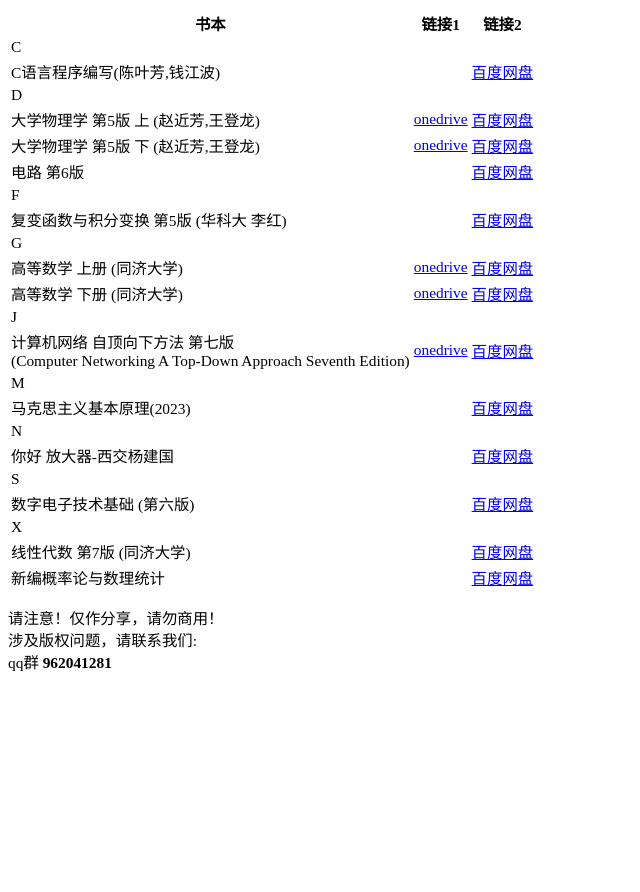
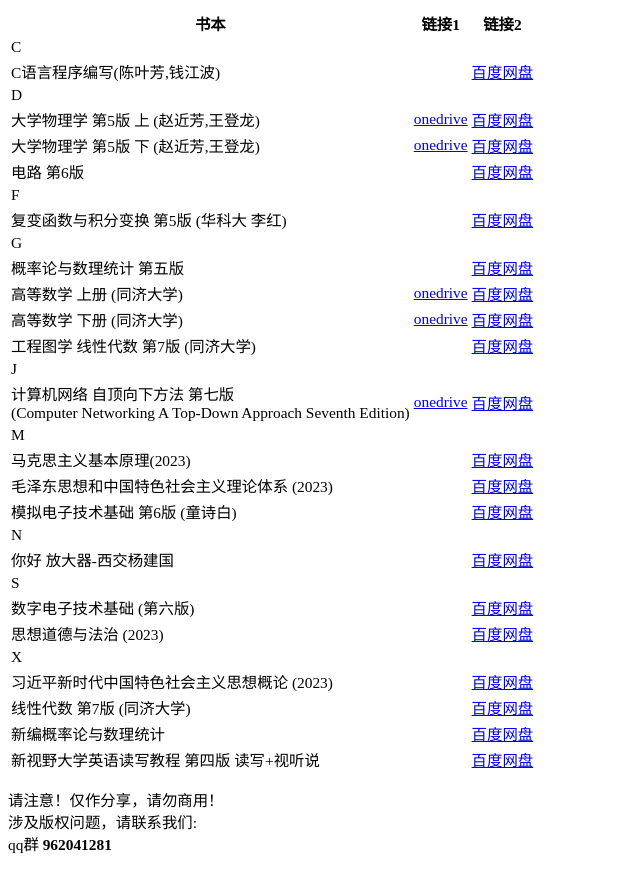
Before and after one commit to NBUComputerRepairClub/nbu-icicles, an MkDocs documentation site: the page built from docs/书籍资料/index.md, in a window 1280 px wide and 900 px high, scrolled down 17209 px. Shown: the top 892 px of the window, without its empty margins (0-640 px from the left). Built offline with MkDocs 1.6.1 and Material for MkDocs 9.7.7, drawn with Linux system fonts in a browser that asks for light colours; comment, search, counter and statistics services are not loaded.

Commit message:
docs: 增加部分电子书

```diff
--- a/docs/书籍资料/index.md
+++ b/docs/书籍资料/index.md
@@ -12,19 +12,26 @@
 |F|||
 |复变函数与积分变换 第5版 (华科大 李红) ||[百度网盘](https://pan.baidu.com/s/18tfbTcHH83AC6nYRHlM-Fw?pwd=icic)|
 |G|||
+|概率论与数理统计 第五版 ||[百度网盘](https://pan.baidu.com/s/14q9nTnl-U8ozsuZr8NYSAQ?pwd=icic)|
 |高等数学 上册 (同济大学) |[onedrive](https://1drv.ms/b/s!AvQDpbwiblcejB61snmiNDFBCGPk?e=PAxu5G)|[百度网盘](https://pan.baidu.com/s/1oNMo1z8JQrZJVQ1P-oIrzg?pwd=icic)|
 |高等数学 下册 (同济大学) |[onedrive](https://1drv.ms/b/s!AvQDpbwiblcejBxbAjlItFlCyZMJ?e=e6zomZ)|[百度网盘](https://pan.baidu.com/s/1IkOejNyVxsFkh9wb9IsS-A?pwd=icic)|
+|工程图学 线性代数 第7版 (同济大学) ||[百度网盘](https://pan.baidu.com/s/1KUUbsZslW3lCnipumoXswg?pwd=icic)|
 |J|||
 |计算机网络 自顶向下方法 第七版 <br> (Computer Networking A Top-Down Approach Seventh Edition)|[onedrive](https://1drv.ms/b/s!AvQDpbwiblcejFjxWt7-aCIL4GyT?e=voA9dr)|[百度网盘](https://pan.baidu.com/s/1jpd5mEKpxQKVdGEJ0GwUqg?pwd=icic)|
 |M|||
 |马克思主义基本原理(2023) ||[百度网盘](https://pan.baidu.com/s/1ruRxaTonIobjsjVf1d1ZiA?pwd=icic)|
+|毛泽东思想和中国特色社会主义理论体系 (2023) ||[百度网盘](https://pan.baidu.com/s/1ULcyJw7a5tpRyJsW9yJT4A?pwd=icic)|
+|模拟电子技术基础 第6版 (童诗白) ||[百度网盘](https://pan.baidu.com/s/19ORJ3ly1fbJLa9OkW5qfJQ?pwd=icic)|
 |N|||
 |你好 放大器-西交杨建国 ||[百度网盘](https://pan.baidu.com/s/1L3w2RK_qVrERJk8QU3-j8A?pwd=icic)|
 |S|||
 |数字电子技术基础 (第六版) ||[百度网盘](https://pan.baidu.com/s/1iB2nNIU7brInveVoDxm3pg?pwd=icic)|
+|思想道德与法治 (2023) ||[百度网盘](https://pan.baidu.com/s/1M_wORjqqvqHq_So-onoC_Q?pwd=icic)|
 |X|||
+|习近平新时代中国特色社会主义思想概论 (2023) ||[百度网盘](https://pan.baidu.com/s/1FuQ1CO6Eu1ymD4yPJ_ZybA?pwd=icic)|
 |线性代数 第7版 (同济大学) ||[百度网盘](https://pan.baidu.com/s/1izGH4Ekakz-Rg3vkztkvrA?pwd=icic)|
 |新编概率论与数理统计 ||[百度网盘](https://pan.baidu.com/s/1JLp1E7kXnSpLoed5PUBnYA?pwd=icic)|
+|新视野大学英语读写教程 第四版 读写+视听说 ||[百度网盘](https://pan.baidu.com/s/1zIewGT_J9Wxj4_QoERX7oA?pwd=icic)|
 
 
 请注意！仅作分享，请勿商用！<br>
```
